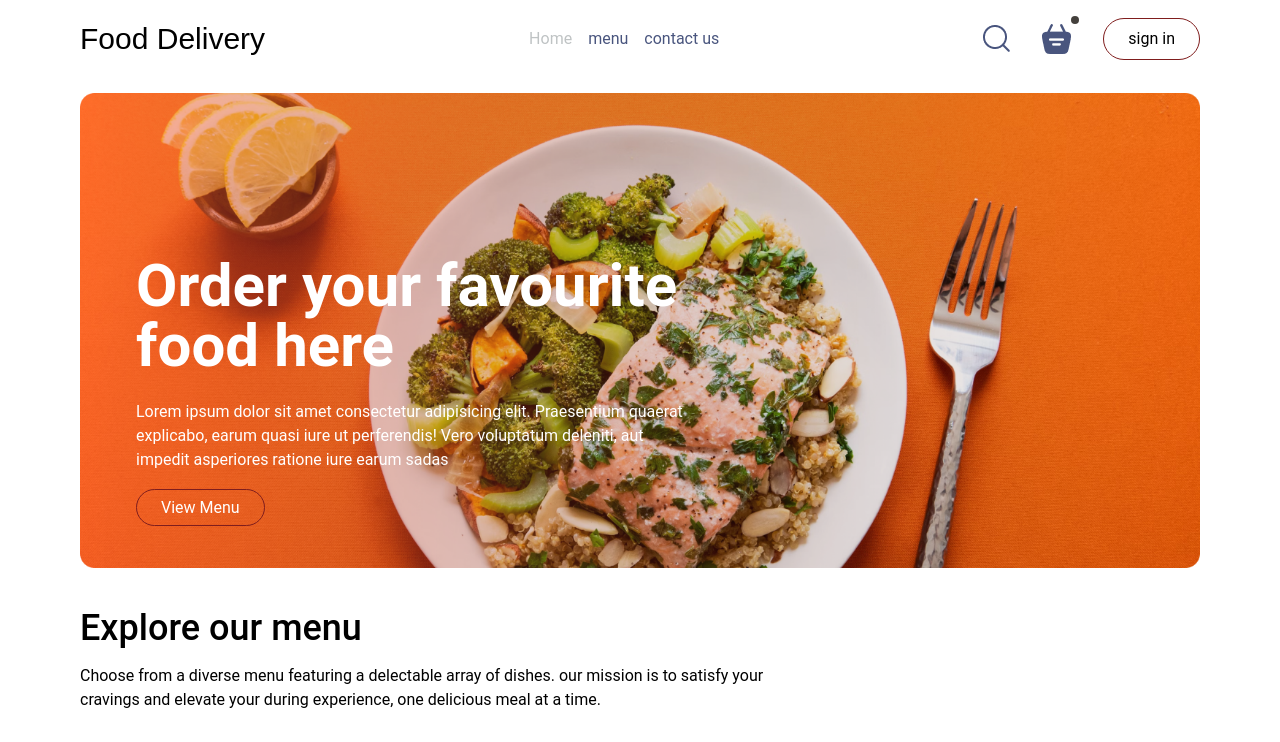
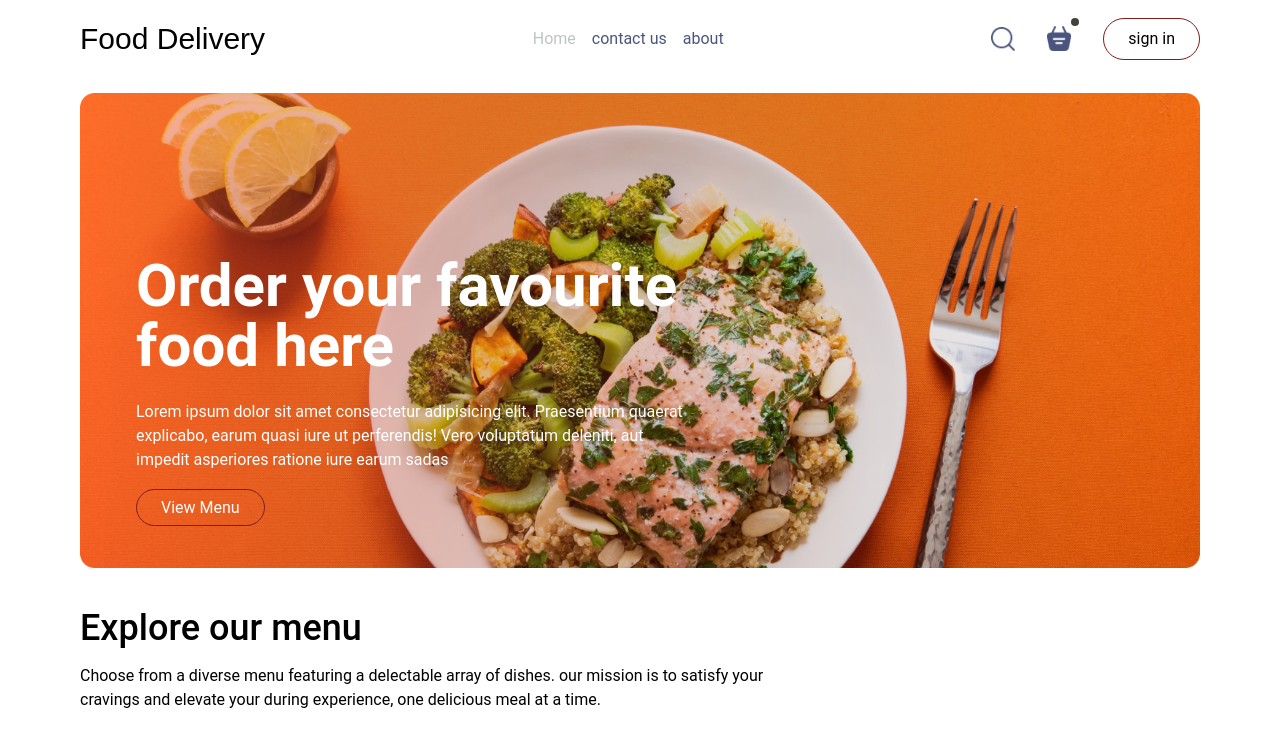
Before and after one commit to BolaSalah/Food-Delivery, a Next.js app: page / in a window 1280 px wide. Shown: the top 742 px of the page. Built offline with nearby package versions, Linux system fonts and the light colour scheme; a web font is replaced by a local one.

Commit message:
update Navbar
delete menu and add about

```diff
--- a/components/Navbar.tsx
+++ b/components/Navbar.tsx
@@ -15,21 +15,24 @@ const Navbar = () => {
         </p>
       </Link>
       <div className='navbar-menu md:block hidden text-[#49557e]'>
-        <div className='flex justify-center items-center'>
+        <div className='flex justify-center items-center gap-4'>
           <Link
             href={'/'}
             className={pathname === '/' ? 'navBarLinActive' : ''}
           >
             Home
           </Link>
-          <Link href={'menu'} className='mx-4'>
-            menu
-          </Link>
           <Link
             href={'contact'}
             className={pathname === '/contact' ? 'navBarLinActive' : ''}
           >
             contact us
+          </Link>
+          <Link
+            href={'about'}
+            className={pathname === '/about' ? 'navBarLinActive' : ''}
+          >
+            about
           </Link>
         </div>
       </div>
@@ -39,14 +42,14 @@ const Navbar = () => {
             <Image
               src={assets.search_icon}
               alt='search_icon'
-              className='sm:w-full w-6'
+              className='sm:w-6 w-4'
             />
           </Link>
           <Link href={'cart'} className='mx-3 lg:mx-8 relative'>
             <Image
               src={assets.basket_icon}
               alt='bag_icon'
-              className='sm:w-full w-6'
+              className='sm:w-6 w-4'
             />
             <div className='w-2 h-2 rounded-full absolute -top-2 -right-2 bg-stone-700'></div>
           </Link>
```
